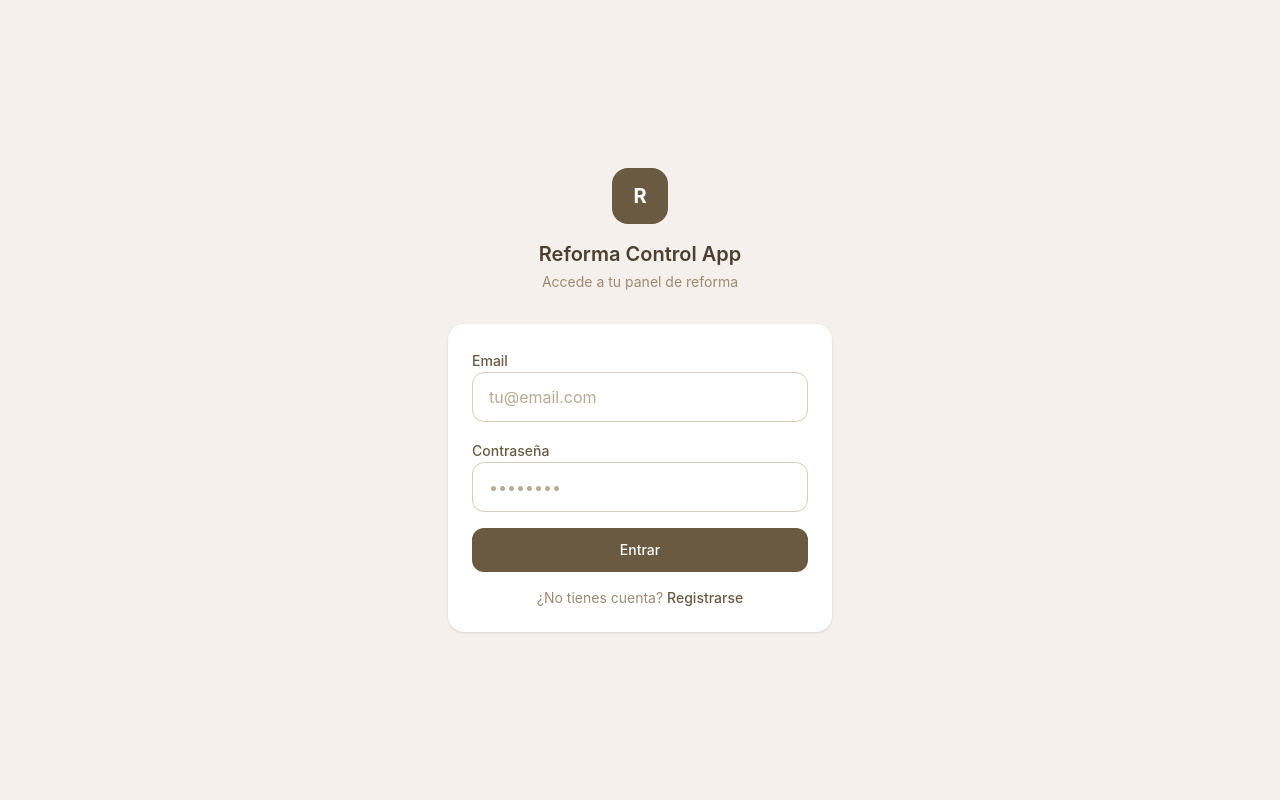
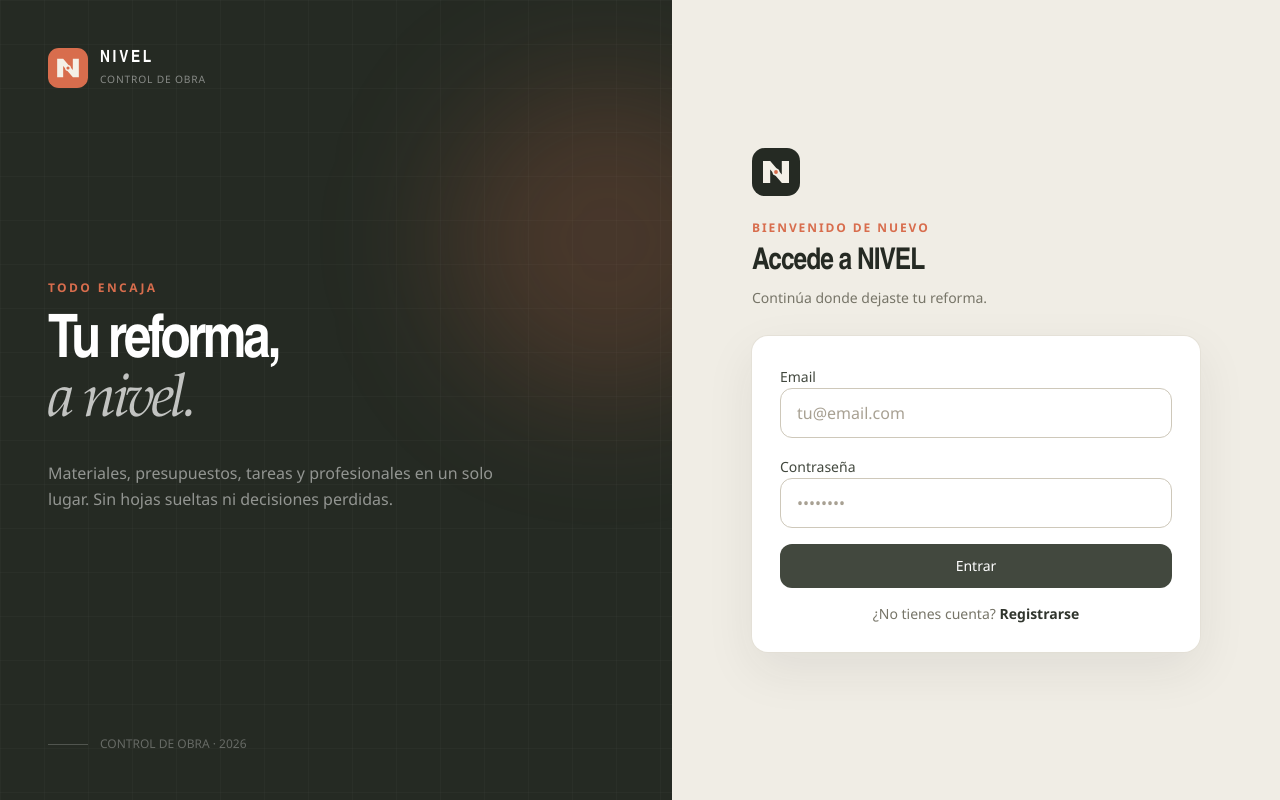
Before and after one commit to Marki500/reforma-control, a React (Vite) app: page /login in a window 1280 px wide. Built offline with nearby package versions, Linux system fonts and the light colour scheme; no server answers.

Commit message:
feat: introduce NIVEL brand identity and custom navigation icons

```diff
--- a/index.html
+++ b/index.html
@@ -2,9 +2,13 @@
 <html lang="es">
   <head>
     <meta charset="UTF-8" />
-    <link rel="icon" type="image/svg+xml" href="/vite.svg" />
+    <link rel="icon" type="image/svg+xml" href="/nivel-mark.svg" />
     <meta name="viewport" content="width=device-width, initial-scale=1.0" />
-    <title>Reforma Control App</title>
+    <meta name="theme-color" content="#252a23" />
+    <meta name="description" content="NIVEL reúne materiales, presupuestos, tareas y proveedores para mantener tu reforma bajo control." />
+    <meta property="og:title" content="NIVEL · Control de obra" />
+    <meta property="og:description" content="Tu reforma, clara de principio a fin." />
+    <title>NIVEL · Control de obra</title>
   </head>
   <body class="bg-stone-100 text-stone-800 antialiased">
     <div id="root"></div>
--- /dev/null
+++ b/src/components/brand/AppIcon.jsx
@@ -0,0 +1,22 @@
+const drawings = {
+  dashboard: <><path d="M4 11.5 12 5l8 6.5" /><path d="M6.5 10.5V20h11v-9.5M10 20v-5h4v5" /></>,
+  materials: <><path d="m5 8 7-4 7 4-7 4-7-4Z" /><path d="m5 12 7 4 7-4M5 16l7 4 7-4" /></>,
+  plans: <><path d="M5 4h10l4 4v12H5z" /><path d="M15 4v5h4M8 13h8M8 17h5" /></>,
+  notes: <><path d="M6 4h12v16H6z" /><path d="M9 8h6M9 12h6M9 16h4" /></>,
+  budgets: <><path d="M5 5h14v14H5z" /><path d="M8 9h8M8 13h5M15.5 16.5h.01" /></>,
+  expenses: <><path d="M4 8h16v11H4z" /><path d="M4 11h16M8 15h3" /></>,
+  suppliers: <><path d="M4 20v-9l8-5 8 5v9" /><path d="M8 20v-6h8v6M9 9.5h6" /></>,
+  tasks: <><path d="M9 6h11M9 12h11M9 18h11" /><path d="m3.5 6 1.3 1.3L7 4.8M3.5 12l1.3 1.3L7 10.8M3.5 18l1.3 1.3L7 16.8" /></>,
+  calendar: <><path d="M5 7h14v13H5zM8 4v6M16 4v6M5 11h14" /><path d="M9 15h.01M13 15h.01M17 15h.01" /></>,
+  progress: <><path d="M5 7h4l1.5-2h3L15 7h4v12H5z" /><circle cx="12" cy="13" r="3.5" /></>,
+  ideas: <><path d="M9 18h6M10 21h4" /><path d="M8 14.5a7 7 0 1 1 8 0c-1 .8-1 1.5-1 1.5H9s0-.7-1-1.5Z" /></>,
+  settings: <><circle cx="12" cy="12" r="3" /><path d="M12 3v3M12 18v3M3 12h3M18 12h3M5.6 5.6l2.1 2.1M16.3 16.3l2.1 2.1M18.4 5.6l-2.1 2.1M7.7 16.3l-2.1 2.1" /></>,
+}
+
+export function AppIcon({ name, size = 20, className = '' }) {
+  return (
+    <svg className={className} width={size} height={size} viewBox="0 0 24 24" fill="none" stroke="currentColor" strokeWidth="1.65" strokeLinecap="round" strokeLinejoin="round" aria-hidden="true">
+      {drawings[name] || drawings.dashboard}
+    </svg>
+  )
+}
--- /dev/null
+++ b/src/components/brand/Brand.jsx
@@ -0,0 +1,21 @@
+export function BrandMark({ className = '', title = 'NIVEL' }) {
+  return (
+    <svg className={className} viewBox="0 0 48 48" role="img" aria-label={title}>
+      <rect width="48" height="48" rx="13" fill="currentColor" />
+      <path d="M11 35V13h7.2l11.6 13.4V13H37v22h-7.1L18.2 21.5V35H11Z" fill="#F4F0E7" />
+      <circle cx="24" cy="24" r="2.7" fill="#D86D4D" stroke="#F4F0E7" strokeWidth="1.6" />
+    </svg>
+  )
+}
+
+export function BrandLockup({ compact = false, inverse = false, className = '' }) {
+  return (
+    <div className={`flex items-center gap-3 ${className}`}>
+      <BrandMark className={`h-10 w-10 shrink-0 ${inverse ? 'text-terracotta' : 'text-stone-900'}`} />
+      {!compact && <div className="leading-none">
+        <p className={`font-display text-[1.05rem] font-bold tracking-[0.16em] ${inverse ? 'text-white' : 'text-stone-900'}`}>NIVEL</p>
+        <p className={`mt-1.5 text-[0.64rem] font-medium tracking-[0.08em] ${inverse ? 'text-white/45' : 'text-stone-500'}`}>CONTROL DE OBRA</p>
+      </div>}
+    </div>
+  )
+}
--- a/src/components/layout/AppLayout.jsx
+++ b/src/components/layout/AppLayout.jsx
@@ -8,7 +8,7 @@ export default function AppLayout() {
   const [searchQuery, setSearchQuery] = useState('')
 
   return (
-    <div className="flex h-screen overflow-hidden bg-stone-100">
+    <div className="app-shell flex h-screen overflow-hidden bg-stone-100">
       {/* Desktop sidebar */}
       <div className="hidden lg:block">
         <Sidebar />
@@ -21,7 +21,7 @@ export default function AppLayout() {
           onClick={() => setSidebarOpen(false)}
         >
           <div
-            className="h-full w-64 animate-[slideIn_0.2s_ease-out]"
+            className="h-full w-72 animate-[slideIn_0.2s_ease-out]"
             onClick={(e) => e.stopPropagation()}
           >
             <Sidebar />
@@ -34,7 +34,7 @@ export default function AppLayout() {
           onMenuToggle={() => setSidebarOpen(!sidebarOpen)}
           onSearch={setSearchQuery}
         />
-        <main className="flex-1 overflow-y-auto p-6">
+        <main id="main-content" className="flex-1 overflow-y-auto px-4 pb-10 pt-6 sm:px-6 lg:px-8 lg:pt-8">
           <Outlet context={{ searchQuery }} />
         </main>
       </div>
--- a/src/components/layout/Sidebar.jsx
+++ b/src/components/layout/Sidebar.jsx
@@ -1,87 +1,60 @@
 import { NavLink } from 'react-router-dom'
-import {
-  LayoutDashboard,
-  Package,
-  Receipt,
-  FileText,
-  Users,
-  CheckSquare,
-  Lightbulb,
-  Image as FloorPlanIcon,
-  StickyNote,
-  Settings,
-  CalendarDays,
-  Camera,
-} from 'lucide-react'
+import { AppIcon } from '../brand/AppIcon'
+import { BrandLockup } from '../brand/Brand'
 
 const links = [
-  { to: '/dashboard', label: 'Dashboard', icon: LayoutDashboard },
-  { to: '/materials', label: 'Materiales', icon: Package },
-  { to: '/planos', label: 'Planos', icon: FloorPlanIcon },
-  { to: '/notas', label: 'Notas', icon: StickyNote },
-  { to: '/presupuestos', label: 'Presupuestos', icon: FileText },
-  { to: '/gastos', label: 'Gastos', icon: Receipt },
-  { to: '/proveedores', label: 'Proveedores', icon: Users },
-  { to: '/tareas', label: 'Tareas', icon: CheckSquare },
-  { to: '/calendario', label: 'Calendario', icon: CalendarDays },
-  { to: '/progreso', label: 'Progreso', icon: Camera },
-  { to: '/inspiracion', label: 'Inspiración', icon: Lightbulb },
+  { to: '/dashboard', label: 'Resumen', icon: 'dashboard' },
+  { to: '/materials', label: 'Materiales', icon: 'materials' },
+  { to: '/planos', label: 'Planos', icon: 'plans' },
+  { to: '/notas', label: 'Notas', icon: 'notes' },
+  { to: '/presupuestos', label: 'Presupuestos', icon: 'budgets' },
+  { to: '/gastos', label: 'Gastos', icon: 'expenses' },
+  { to: '/proveedores', label: 'Proveedores', icon: 'suppliers' },
+  { to: '/tareas', label: 'Tareas', icon: 'tasks' },
+  { to: '/calendario', label: 'Calendario', icon: 'calendar' },
+  { to: '/progreso', label: 'Progreso', icon: 'progress' },
+  { to: '/inspiracion', label: 'Inspiración', icon: 'ideas' },
 ]
 
 export default function Sidebar() {
   return (
-    <aside className="flex h-screen w-64 flex-col border-r border-stone-200 bg-white">
-      <div className="flex items-center gap-3 border-b border-stone-200 px-6 py-5">
-        <div className="flex h-9 w-9 items-center justify-center rounded-xl bg-stone-700 text-sm font-bold text-white">
-          R
-        </div>
-        <div>
-          <h1 className="text-sm font-semibold text-stone-800">Reforma</h1>
-          <p className="text-xs text-stone-400">Control App</p>
-        </div>
+    <aside className="flex h-screen w-72 flex-col bg-stone-900 text-white shadow-[12px_0_36px_rgba(37,42,35,0.08)]">
+      <div className="px-6 pb-6 pt-7">
+        <BrandLockup inverse />
+        <div className="mt-6 h-px bg-white/10" />
+        <p className="mt-4 text-[0.66rem] font-semibold uppercase tracking-[0.18em] text-white/35">Tu proyecto</p>
       </div>
 
-      <nav className="flex-1 space-y-1 px-3 py-4">
+      <nav className="flex-1 space-y-1 overflow-y-auto px-3 pb-4">
         {links.map((link) => {
-          const Icon = link.icon
-          if (link.disabled) {
-            return (
-              <div
-                key={link.to}
-                className="flex cursor-not-allowed items-center gap-3 rounded-xl px-3 py-2.5 text-sm text-stone-300"
-              >
-                <Icon size={18} />
-                <span>{link.label}</span>
-              </div>
-            )
-          }
           return (
             <NavLink
               key={link.to}
               to={link.to}
               className={({ isActive }) =>
-                `flex items-center gap-3 rounded-xl px-3 py-2.5 text-sm font-medium transition-colors duration-200 ${
+                `group flex items-center gap-3 rounded-xl px-3.5 py-2.5 text-sm font-medium transition-all duration-200 ${
                   isActive
-                    ? 'bg-stone-100 text-stone-800'
-                    : 'text-stone-500 hover:bg-stone-50 hover:text-stone-700'
+                    ? 'bg-white text-stone-900 shadow-[0_8px_24px_rgba(0,0,0,0.12)]'
+                    : 'text-white/55 hover:bg-white/[0.07] hover:text-white'
                 }`
               }
             >
-              <Icon size={18} />
+              <AppIcon name={link.icon} size={19} />
               <span>{link.label}</span>
             </NavLink>
           )
         })}
       </nav>
 
-      <div className="border-t border-stone-200 px-3 py-4">
+      <div className="border-t border-white/10 px-3 py-4">
         <NavLink
           to="/settings"
-          className="flex items-center gap-3 rounded-xl px-3 py-2.5 text-sm text-stone-500 transition-colors hover:bg-stone-50 hover:text-stone-700"
+          className={({ isActive }) => `flex items-center gap-3 rounded-xl px-3.5 py-2.5 text-sm transition-all ${isActive ? 'bg-white text-stone-900' : 'text-white/45 hover:bg-white/[0.07] hover:text-white'}`}
         >
-          <Settings size={18} />
+          <AppIcon name="settings" size={19} />
           <span>Ajustes</span>
         </NavLink>
+        <p className="px-3.5 pt-4 text-[0.62rem] tracking-[0.12em] text-white/20">NIVEL · 2026</p>
       </div>
     </aside>
   )
--- a/src/index.css
+++ b/src/index.css
@@ -2,28 +2,45 @@
 @plugin "@tailwindcss/typography";
 
 @theme {
-  --color-stone-50: #faf8f5;
-  --color-stone-100: #f5f0eb;
-  --color-stone-200: #ebe3d9;
-  --color-stone-300: #d6cbbd;
-  --color-stone-400: #b8a992;
-  --color-stone-500: #9c8b73;
-  --color-stone-600: #8b7355;
-  --color-stone-700: #6b5a42;
-  --color-stone-800: #4a3f30;
-  --color-stone-900: #3a3227;
+  --color-stone-50: #f7f5ef;
+  --color-stone-100: #f0ede5;
+  --color-stone-200: #e3dfd5;
+  --color-stone-300: #cec8ba;
+  --color-stone-400: #a8a193;
+  --color-stone-500: #777568;
+  --color-stone-600: #5d6155;
+  --color-stone-700: #42483e;
+  --color-stone-800: #30352d;
+  --color-stone-900: #252a23;
 
-  --color-olive: #7a8a6e;
-  --color-olive-light: #e8efe2;
-  --color-terracotta: #c57a6b;
-  --color-terracotta-light: #f5e6e2;
-  --color-gold: #d4a853;
-  --color-gold-light: #faf2e1;
+  --color-olive: #68765d;
+  --color-olive-light: #e5eadf;
+  --color-terracotta: #d86d4d;
+  --color-terracotta-light: #f6e3dc;
+  --color-gold: #b98b3d;
+  --color-gold-light: #f4ead7;
   --color-amber: #d9a84a;
   --color-amber-light: #fdf5e6;
   --color-slate: #64748b;
   --color-slate-light: #f1f5f9;
 
-  --font-sans: "Inter", "Manrope", "DM Sans", system-ui, sans-serif;
-  --font-serif: "Playfair Display", "Cormorant Garamond", serif;
+  --font-sans: "Aptos", "Segoe UI Variable", "Segoe UI", system-ui, sans-serif;
+  --font-display: "Arial Narrow", "Aptos Display", "Segoe UI Variable Display", sans-serif;
+  --font-serif: "Iowan Old Style", "Palatino Linotype", Georgia, serif;
 }
+
+html { scroll-behavior: smooth; }
+body { background: #f0ede5; }
+button, a, input, select, textarea { -webkit-tap-highlight-color: transparent; }
+button:active { transform: translateY(1px); }
+
+.app-shell {
+  background-color: #f0ede5;
+  background-image:
+    radial-gradient(circle at 78% -10%, rgba(216, 109, 77, 0.08), transparent 28rem),
+    linear-gradient(rgba(66, 72, 62, 0.025) 1px, transparent 1px),
+    linear-gradient(90deg, rgba(66, 72, 62, 0.025) 1px, transparent 1px);
+  background-size: auto, 32px 32px, 32px 32px;
+}
+
+::selection { background: #d86d4d; color: white; }
--- a/src/pages/Login.jsx
+++ b/src/pages/Login.jsx
@@ -2,6 +2,7 @@ import { useState } from 'react'
 import { supabase } from '../services/supabaseClient'
 import { Button } from '../components/ui/Button'
 import { Input } from '../components/ui/Input'
+import { BrandLockup, BrandMark } from '../components/brand/Brand'
 
 export default function Login() {
   const [email, setEmail] = useState('')
@@ -33,19 +34,30 @@ export default function Login() {
   }
 
   return (
-    <div className="flex min-h-screen items-center justify-center bg-stone-100 px-4">
-      <div className="w-full max-w-sm">
-        <div className="mb-8 text-center">
-          <div className="mx-auto mb-4 flex h-14 w-14 items-center justify-center rounded-2xl bg-stone-700 text-xl font-bold text-white">
-            R
+    <main className="grid min-h-screen bg-stone-100 lg:grid-cols-[1.05fr_0.95fr]">
+      <section className="relative hidden overflow-hidden bg-stone-900 p-12 text-white lg:flex lg:flex-col lg:justify-between">
+        <div className="absolute inset-0 opacity-30 [background-image:linear-gradient(rgba(255,255,255,.08)_1px,transparent_1px),linear-gradient(90deg,rgba(255,255,255,.08)_1px,transparent_1px)] [background-size:44px_44px]" />
+        <div className="absolute -right-24 top-20 h-80 w-80 rounded-full bg-terracotta/20 blur-3xl" />
+        <BrandLockup inverse className="relative z-10" />
+        <div className="relative z-10 max-w-xl pb-8">
+          <p className="mb-5 text-xs font-semibold uppercase tracking-[0.2em] text-terracotta">Todo encaja</p>
+          <h1 className="font-display text-6xl font-bold leading-[0.96] tracking-[-0.055em] text-balance">Tu reforma,<br /><span className="font-serif font-normal italic text-white/72">a nivel.</span></h1>
+          <p className="mt-7 max-w-md text-base leading-relaxed text-white/50">Materiales, presupuestos, tareas y profesionales en un solo lugar. Sin hojas sueltas ni decisiones perdidas.</p>
         </div>
-          <h1 className="text-xl font-semibold text-stone-800">Reforma Control App</h1>
-          <p className="mt-1 text-sm text-stone-500">
-            {mode === 'login' ? 'Accede a tu panel de reforma' : 'Crea tu cuenta'}
-          </p>
+        <div className="relative z-10 flex items-center gap-3 text-xs text-white/30"><span className="h-px w-10 bg-white/20" /> CONTROL DE OBRA · 2026</div>
+      </section>
+
+      <section className="flex items-center justify-center px-5 py-10 sm:px-10">
+        <div className="w-full max-w-md">
+          <div className="mb-9 lg:hidden"><BrandLockup /></div>
+          <div className="mb-7">
+            <BrandMark className="mb-6 hidden h-12 w-12 text-stone-900 lg:block" />
+            <p className="text-xs font-semibold uppercase tracking-[0.16em] text-terracotta">{mode === 'login' ? 'Bienvenido de nuevo' : 'Empieza tu proyecto'}</p>
+            <h2 className="mt-2 font-display text-3xl font-bold tracking-[-0.035em] text-stone-900">{mode === 'login' ? 'Accede a NIVEL' : 'Crea tu cuenta'}</h2>
+            <p className="mt-2 text-sm text-stone-500">{mode === 'login' ? 'Continúa donde dejaste tu reforma.' : 'Pon orden desde el primer día.'}</p>
           </div>
 
-        <form onSubmit={handleSubmit} className="space-y-4 rounded-2xl bg-white p-6 shadow-sm">
+          <form onSubmit={handleSubmit} className="space-y-4 rounded-2xl bg-white p-6 shadow-[0_18px_50px_rgba(37,42,35,0.08)] ring-1 ring-stone-200/70 sm:p-7">
             <Input
               label="Email"
               type="email"
@@ -77,29 +89,18 @@ export default function Login() {
               {mode === 'login' ? (
                 <>
                   ¿No tienes cuenta?{' '}
-                <button
-                  type="button"
-                  onClick={() => { setMode('register'); setError(null) }}
-                  className="font-medium text-stone-700 hover:underline"
-                >
-                  Registrarse
-                </button>
+                  <button type="button" onClick={() => { setMode('register'); setError(null) }} className="font-semibold text-stone-800 hover:underline">Registrarse</button>
                 </>
               ) : (
                 <>
                   ¿Ya tienes cuenta?{' '}
-                <button
-                  type="button"
-                  onClick={() => { setMode('login'); setError(null) }}
-                  className="font-medium text-stone-700 hover:underline"
-                >
-                  Entrar
-                </button>
+                  <button type="button" onClick={() => { setMode('login'); setError(null) }} className="font-semibold text-stone-800 hover:underline">Entrar</button>
                 </>
               )}
             </p>
           </form>
         </div>
-    </div>
+      </section>
+    </main>
   )
 }
```
Also changed, not shown: src/components/layout/Header.jsx (+8 -5 lines), src/pages/Dashboard.jsx (+13 -11 lines), public/nivel-mark.svg (added). Lines whose indentation alone changed are shown as unchanged.
